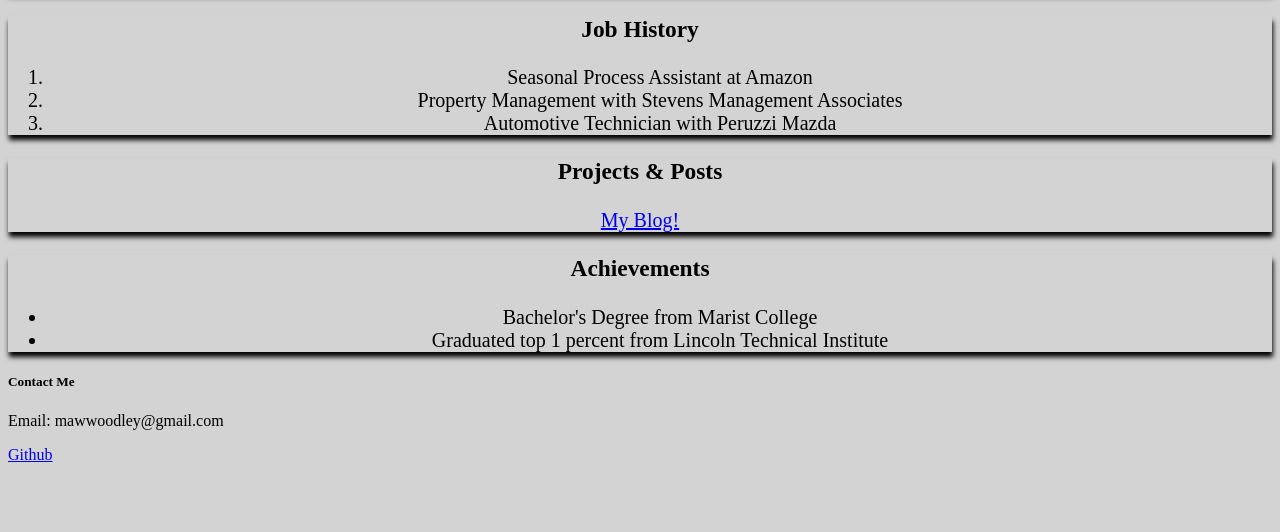
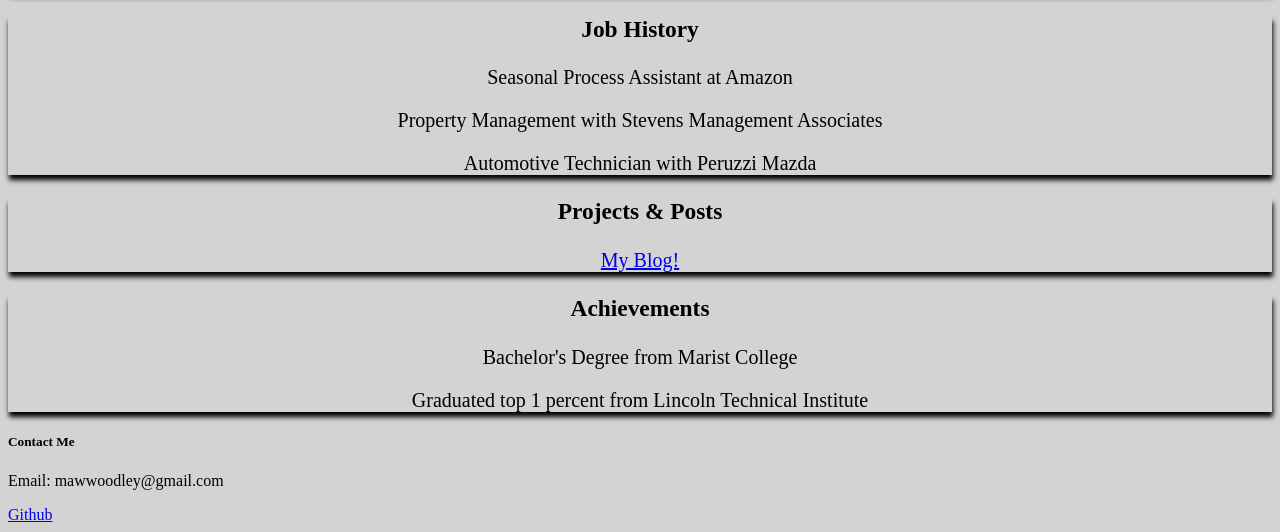
Before and after one commit to MichaelWoodley1/michaelwoodley1.github.io, a plain HTML site: page index.html in a window 1280 px wide. Shown: the part 1323-1855 px from the top of the page. Before the commit the page ends 1795 px from the top, so only its background shows below. Drawn offline with Linux system fonts and the light colour scheme.

Commit message:
get rid of lists

```diff
--- a/index.html
+++ b/index.html
@@ -38,11 +38,11 @@
         <div class="card-3">
             <h3>Job History</h3>
 
-                <ol>
-                    <li>Seasonal Process Assistant at Amazon</li>
-                    <li>Property Management with Stevens Management Associates</li>
-                    <li>Automotive Technician with Peruzzi Mazda</li>
-                </ol>
+
+                    <p>Seasonal Process Assistant at Amazon</p>
+                    <p>Property Management with Stevens Management Associates</p>
+                    <p>Automotive Technician with Peruzzi Mazda</p>
+
 
         </div>
         <div class="card-4">
@@ -54,10 +54,10 @@
         <div class="card-5">
             <h3>Achievements</h3>
 
-                <ul>
-                <li>Bachelor's Degree from Marist College</li>
-                <li>Graduated top 1 percent from Lincoln Technical Institute</li>
-                </ul>
+
+                <p>Bachelor's Degree from Marist College</p>
+                <p>Graduated top 1 percent from Lincoln Technical Institute</p>
+
 
         </div>
 
--- a/styles.css
+++ b/styles.css
@@ -3,6 +3,7 @@ background: lightgray;
 }
 h1{
     text-align: right;
+    font-style: oblique;
     box-shadow: 1px 5px 5px;
 }
 h2{
@@ -17,6 +18,7 @@ h4{
 }
 .card-1{
     margin:auto;
+    font-style: oblique;
     width: 50%;
     padding: 10px;
     text-align: center;
```
